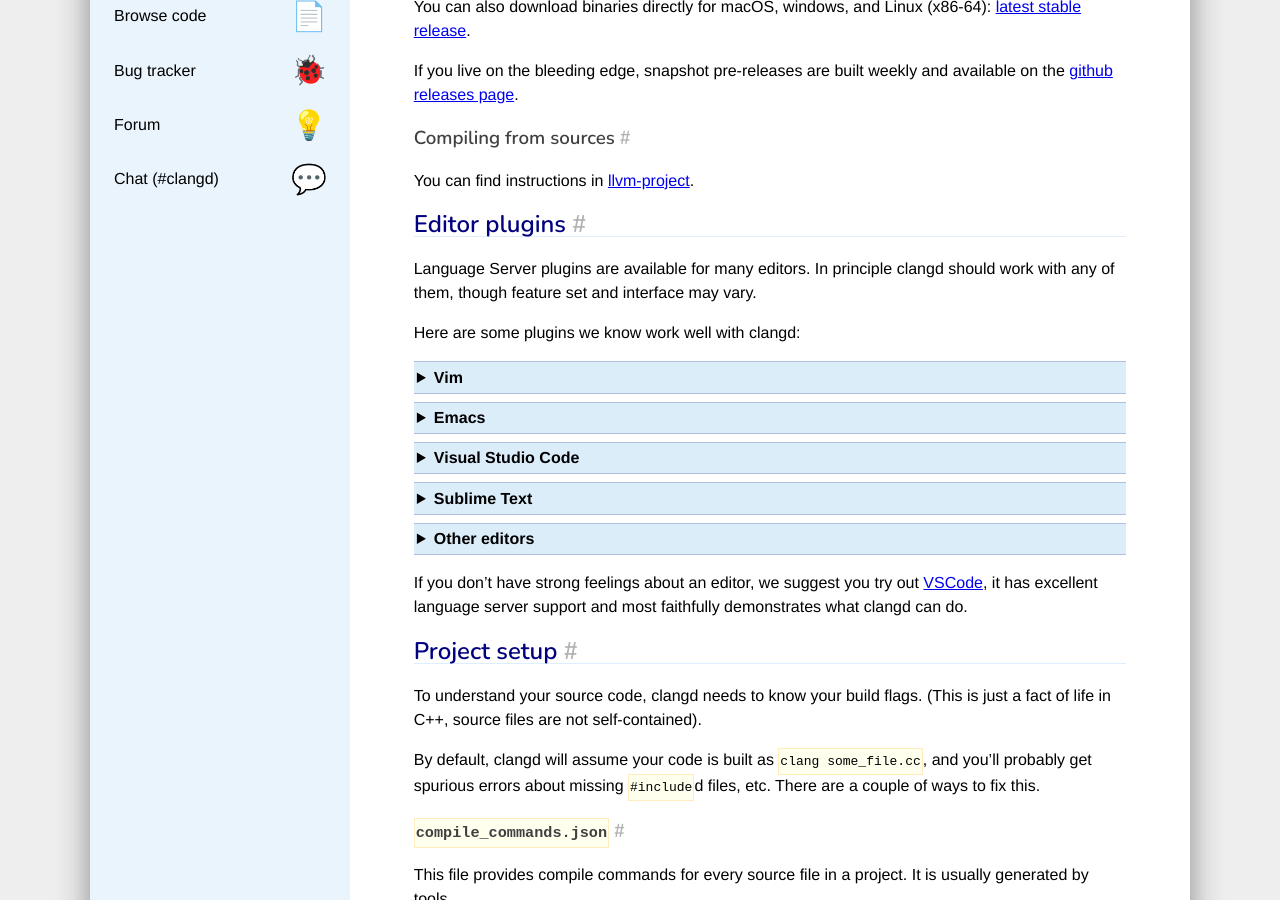
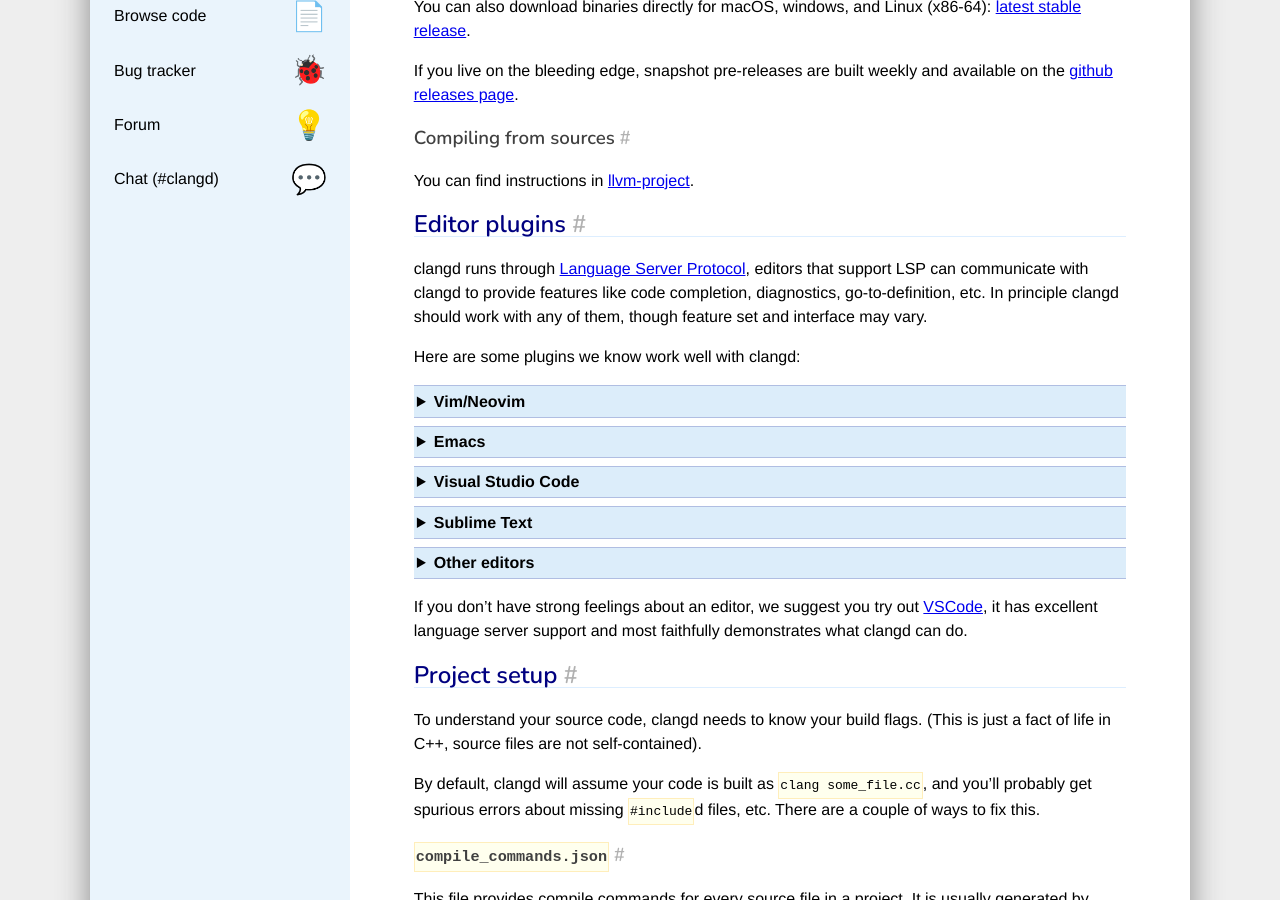
Before and after one commit to llvm/clangd-www, a Jekyll site: the page built from installation.md, in a window 1280 px wide and 900 px high, scrolled down 632 px. Built offline with Jekyll 4.4.1, drawn with Linux system fonts in a browser that asks for light colours; our own code applies the rules of GitHub Pages for plain Markdown files; some of the changed lines change nothing that is shown.

Commit message:
Add sections about coc-clangd and nvim builtin LSP client under "Editor plugins" (#103)
Closes #90 #94

````diff
--- a/installation.md
+++ b/installation.md
@@ -81,16 +81,20 @@
 
 ## Editor plugins
 
-Language Server plugins are available for many editors. In principle clangd
-should work with any of them, though feature set and interface may vary.
+clangd runs through [Language Server Protocol](https://microsoft.github.io/language-server-protocol/), editors that
+support LSP can communicate with clangd to provide features like code completion, diagnostics, go-to-definition, etc.
+In principle clangd should work with any of them, though feature set and interface may vary.
 
 Here are some plugins we know work well with clangd:
 
 <details>
-<summary markdown="span">Vim</summary>
-[YouCompleteMe](https://ycm-core.github.io/YouCompleteMe/) can be installed with
-clangd support. **This is not on by default**, you must install it with
-`install.py --clangd-completer`.
+<summary markdown="span">Vim/Neovim</summary>
+Vim and Neovim have several plugins that can communicate with clangd.
+
+### YouCompleteMe
+
+Supports both Vim and Neovim. Note that clangd support is not enabled by default in [YouCompleteMe](https://github.com/ycm-core/YouCompleteMe),
+you must install it with `install.py --clangd-completer`.
 
 We recommend changing a couple of YCM's default settings. In `.vimrc` add:
 ```
@@ -111,7 +115,7 @@
 - find declarations, references, and definitions (`:YcmCompleter GoTo` etc)
 - rename symbol (`:YcmCompleter RefactorRename`)
 
-### Under the hood
+Under the hood:
 
 - **Debug logs**: run `:YcmDebugInfo` to see clangd status, and `:YcmToggleLogs`
   to view clangd's debug logs.
@@ -123,11 +127,60 @@
 
 - **Alternate clangd binary**: set `g:ycm_clangd_binary_path` in `.vimrc`.
 
----
+### coc-clangd
 
-[LanguageClient-neovim](https://github.com/autozimu/LanguageClient-neovim)
-also has [instructions for using clangd](https://github.com/autozimu/LanguageClient-neovim/wiki/Clangd),
-and **may** be easier to install.
+Supports both Vim and Neovim. [coc-clangd](https://github.com/clangd/coc-clangd) is an extension for
+[coc.nvim](https://github.com/neoclide/coc.nvim), you need to [install coc.nvim](https://github.com/neoclide/coc.nvim/wiki/Install-coc.nvim) first.
+
+`:CocInstall coc-clangd` in Vim/Neovim to install coc-clangd. coc-clangd will try to find clangd from your `$PATH`,
+if not found, run `:CocCommand clangd.install` to install the [latest release](https://github.com/clangd/clangd/releases/latest)
+from GitHub, or set `clangd.path` in `:CocConfig` to use custom clangd binary.
+
+coc-clangd provides configurations for clangd, you can set them in `:CocConfig`:
+
+```json
+{
+  "clangd.path": "/path/to/custom/clangd",
+  "clangd.arguments": ["--background-index", "--clang-tidy"],
+  "clangd.fallbackFlags": ["-std=c++23"]
+}
+```
+
+Check [coc-clangd's README](https://github.com/clangd/coc-clangd?tab=readme-ov-file#configurations) for more options.
+
+coc-clangd also provides commands to interact with clangd:
+
+- `:CocCommand clangd.switchSourceHeader`, switch between source/header files
+- `:CocCommand clangd.symbolInfo`, resolve symbol info under the cursor
+- `:CocCommand clangd.memoryUsage`, show memory usage
+- `:CocCommand clangd.install`, install latest release from GitHub
+- `:CocCommand clangd.update`, check and update clangd from GitHub
+
+There are two ways to get request/response logs from coc-clangd:
+
+1. Set `"clangd.trace.server": "verbose"` in `:CocConfig`, and check the output in `:CocCommand workspace.showOutput clangd`.
+2. Set `"clangd.trace.file": "/tmp/clangd.log"`, clangd will output logs to the file.
+
+### Neovim built-in LSP client
+
+Neovim only. Neovim has a built-in LSP client, which can be configured to work with clangd.
+
+1. install [nvim-lspconfig](https://github.com/neovim/nvim-lspconfig) with your plugin manager
+2. enable clangd in your init.lua: `require'lspconfig'.clangd.setup{}`
+3. you can pass additional arguments to clangd to trace logs or enable more features:
+
+```lua
+local lspconfig = require('lspconfig')
+lspconfig.clangd.setup({
+  name = 'clangd',
+  cmd = {'clangd', '--background-index', '--clang-tidy', '--log=verbose'},
+  initialization_options = {
+    fallback_flags = { '-std=c++17' },
+  },
+})
+```
+
+You can also use [clangd_extensions.nvim](https://github.com/p00f/clangd_extensions.nvim) directly, with more off-spec features support.
 </details>
 
 <details>
````
